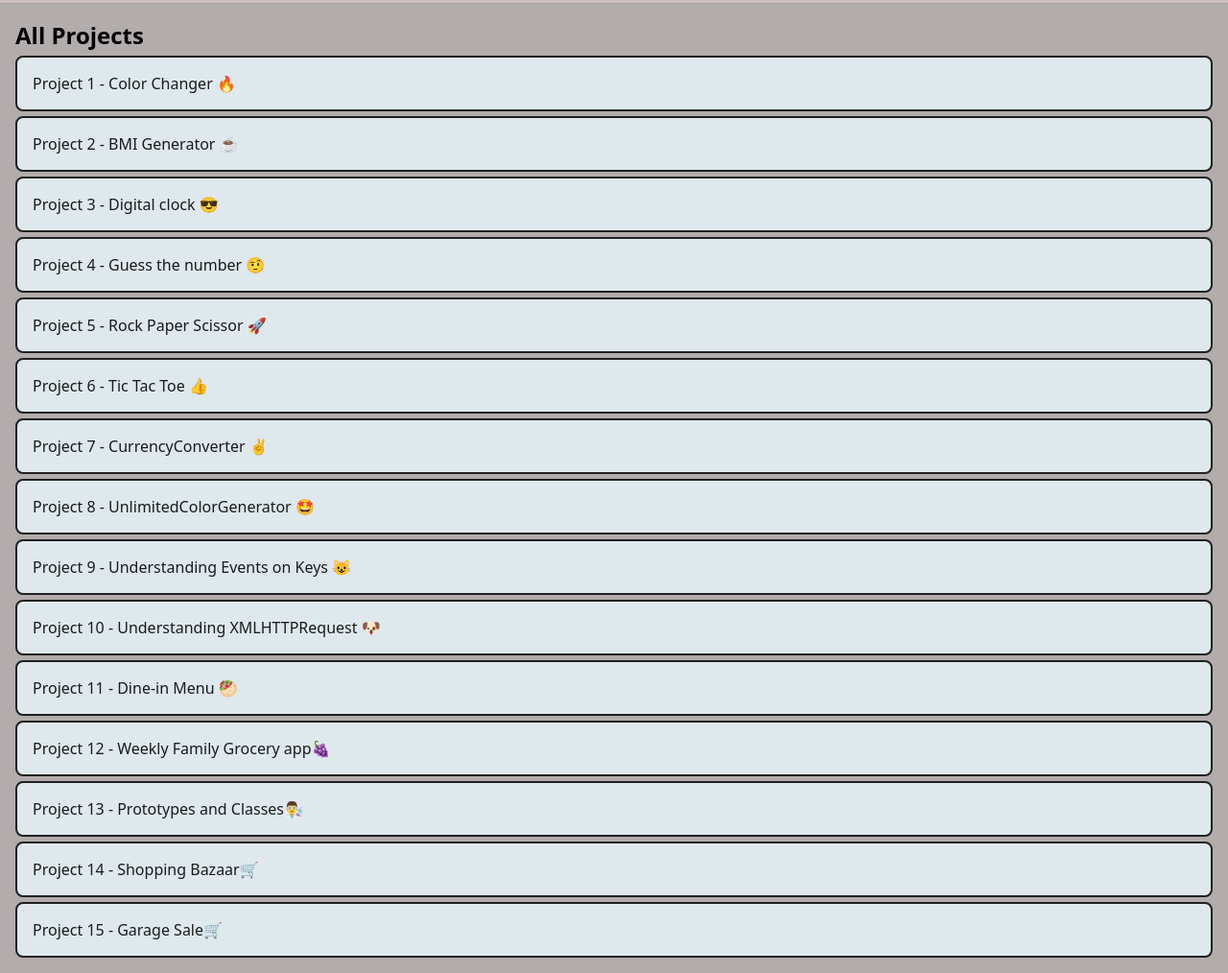
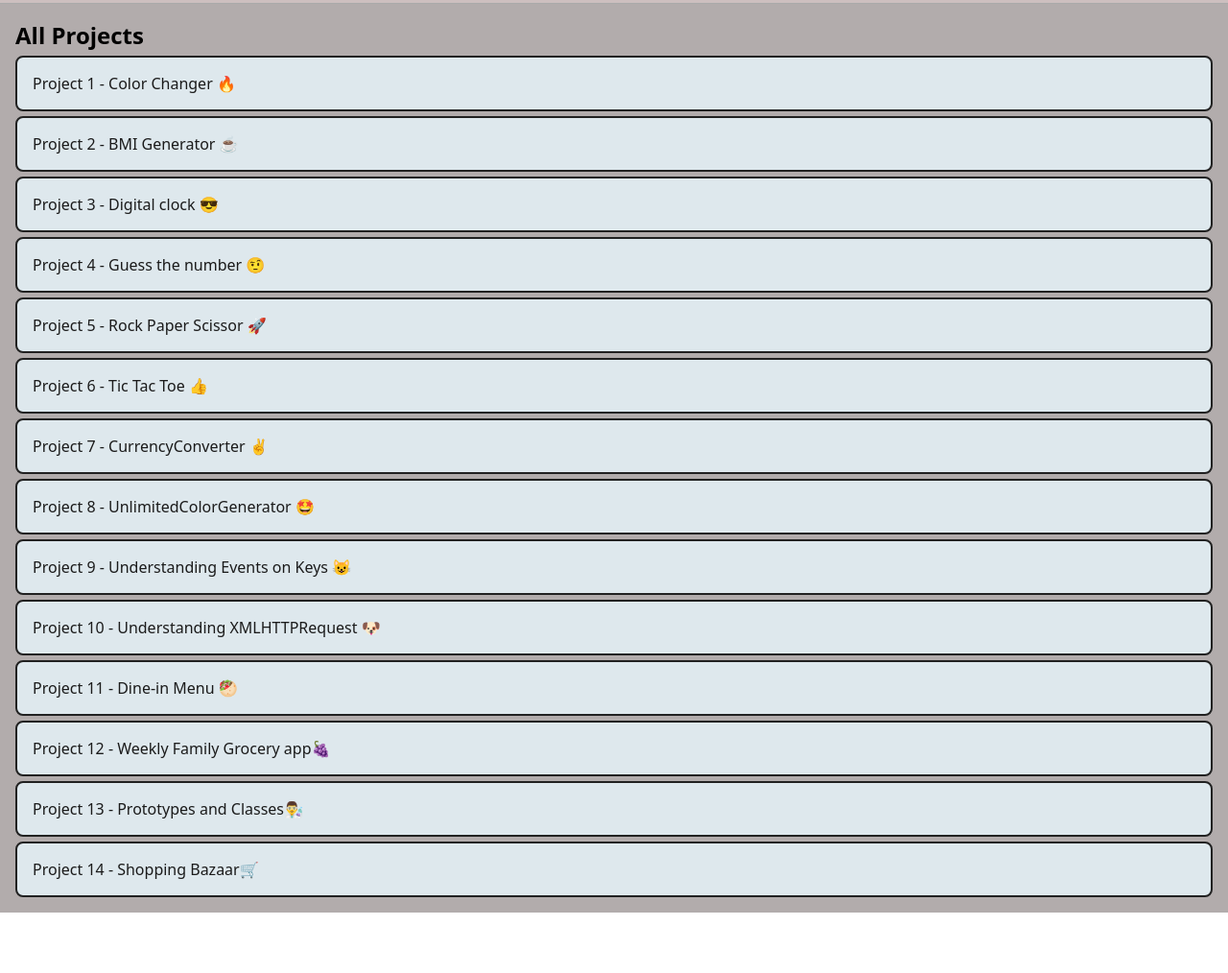
Before and after one commit to MadhulikaSingh02/JavascriptInAction, a plain HTML site: page index.html in a window 1280 px wide. Shown: the part 80-1094 px from the top of the page at 96% size. After the commit the page ends 1031 px from the top, so only its background shows below. Drawn offline with Linux system fonts and the light colour scheme.

Commit message:
Removed Garage Sale

```diff
--- a/index.html
+++ b/index.html
@@ -61,9 +61,6 @@
           href="./14-ShoppingBazaar/frontend/src/index.html"
           >Project 14 - Shopping Bazaar🛒</a
         >
-        <a class="project-link" href="./Garage-Project/GarageSale.html"
-          >Project 15 - Garage Sale🛒</a
-        >
       </div>
     </main>
   </body>
```
